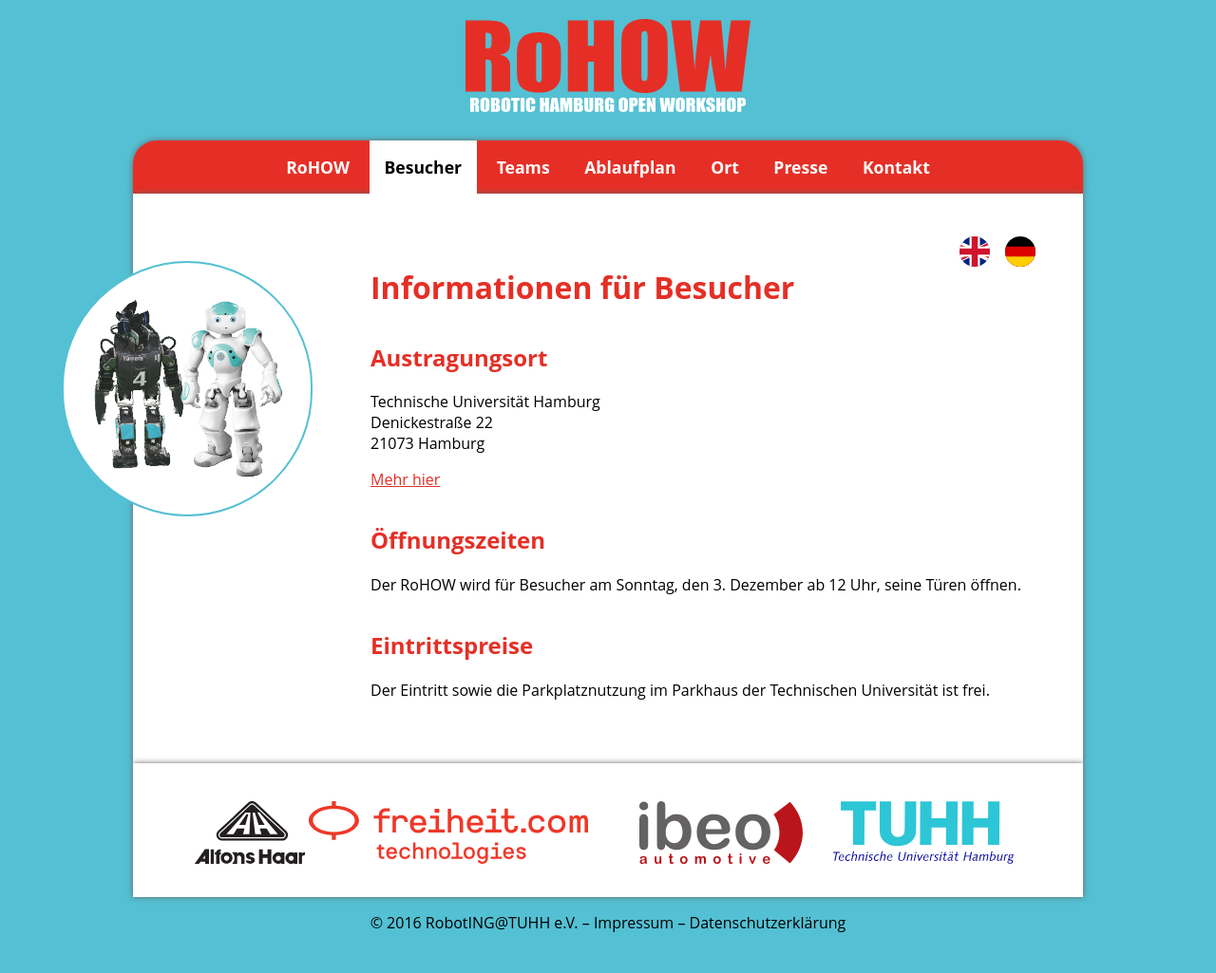
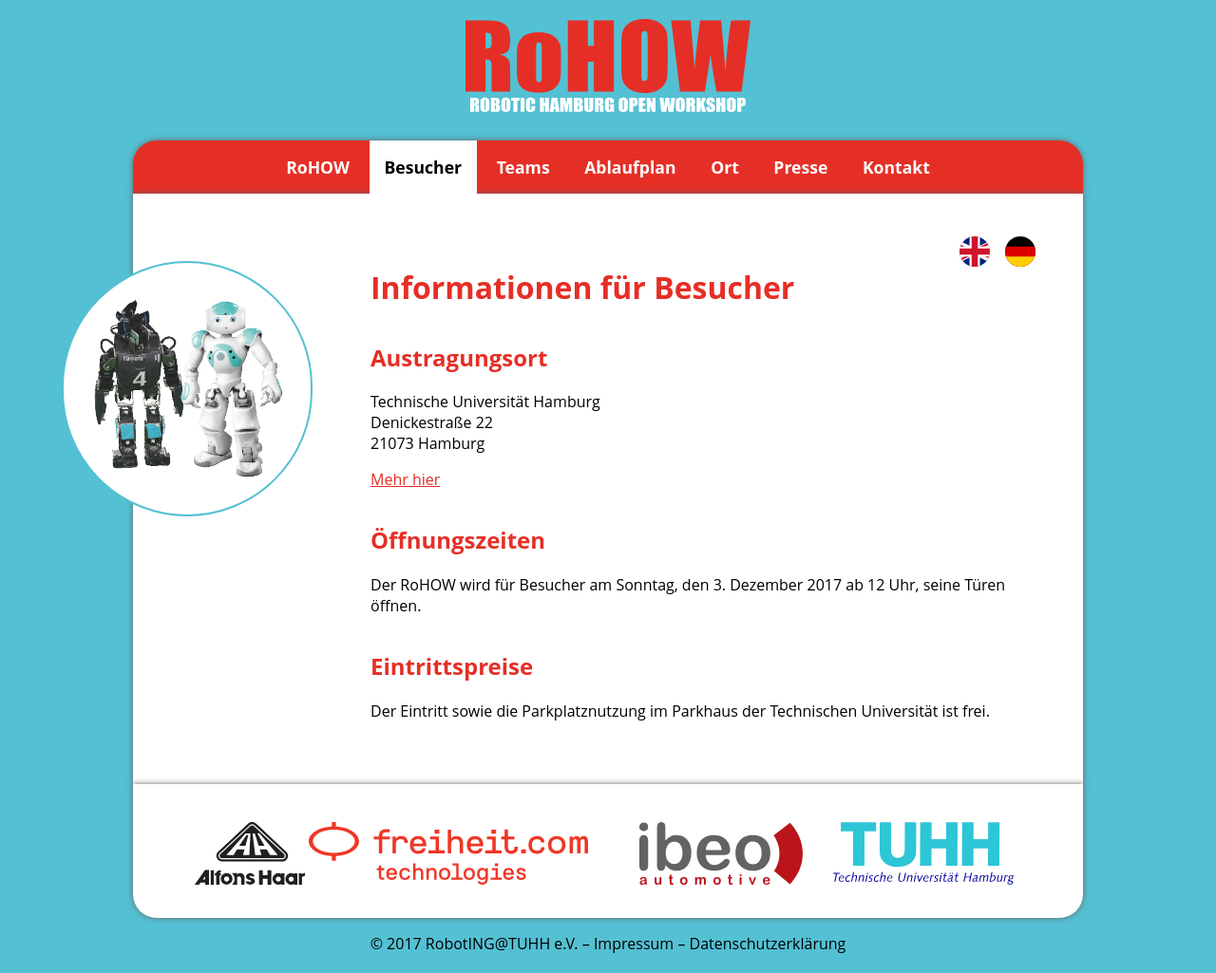
Before and after one commit to RHOrga/rhorga.github.io, a Jekyll site: the page built from 2017/de/visitors.md, in a window 1280 px wide. Shown: the whole page at 95% size. Built offline with Jekyll 4.4.1, drawn with Linux system fonts in a browser that asks for light colours; before the commit the page ends 1003 px from its top, so only the background shows below that.

Commit message:
Small patches

```diff
--- a/2017/de/visitors.md
+++ b/2017/de/visitors.md
@@ -13,7 +13,7 @@
 
 ## Öffnungszeiten
 
-Der RoHOW wird für Besucher am Sonntag, den 3. Dezember ab 12 Uhr, seine Türen öffnen.
+Der RoHOW wird für Besucher am Sonntag, den 3. Dezember 2017 ab 12 Uhr, seine Türen öffnen.
 
 ## Eintrittspreise
 
--- a/_includes/2017/footer_de.html
+++ b/_includes/2017/footer_de.html
@@ -5,5 +5,5 @@
         <img id="ibeo" src="{{ site.baseurl }}/assets/img/ibeo.svg" alt="Ibeo" height="66" />
         <img id="tuhh" src="{{ site.baseurl }}/assets/img/tuhh_web_rgb_de.svg" alt="Technische Universit&auml;t Hamburg" height="66"/>
     </div>
-    <p>&copy; 2016 RobotING@TUHH e.V. &ndash; <a href="../de/imprint.html" lang="de">Impressum</a> &ndash; <a href="../de/privacy_policy.html" lang="de">Datenschutzerkl&auml;rung</a></p>
+    <p>&copy; 2017 RobotING@TUHH e.V. &ndash; <a href="../de/imprint.html" lang="de">Impressum</a> &ndash; <a href="../de/privacy_policy.html" lang="de">Datenschutzerkl&auml;rung</a></p>
 </footer>
--- a/_includes/2017/footer_en.html
+++ b/_includes/2017/footer_en.html
@@ -5,5 +5,5 @@
         <img id="ibeo" src="{{ site.baseurl }}/assets/img/ibeo.svg" alt="Ibeo" height="66" />
         <img id="tuhh" src="{{ site.baseurl }}/assets/img/tuhh_web_rgb_en.svg" alt="Technische Universit&auml;t Hamburg" height="66"/>
     </div>
-    <p>&copy; 2016 RobotING@TUHH e.V. &ndash; <a href="../de/imprint.html" lang="de">Imprint</a> &ndash; <a href="../de/privacy_policy.html" lang="de">Privacy policy</a></p>
+    <p>&copy; 2017 RobotING@TUHH e.V. &ndash; <a href="../de/imprint.html" lang="de">Imprint</a> &ndash; <a href="../de/privacy_policy.html" lang="de">Privacy policy</a></p>
 </footer>
--- a/assets/css/2017/main.css
+++ b/assets/css/2017/main.css
@@ -158,6 +158,8 @@
 {
     padding: 10px 40px 30px 40px;
     background-color: #FFF;
+    -webkit-border-radius: 0 0 25px 25px;
+    border-radius: 0 0 25px 25px;
 }
 
 #wrapper > footer #university
```
